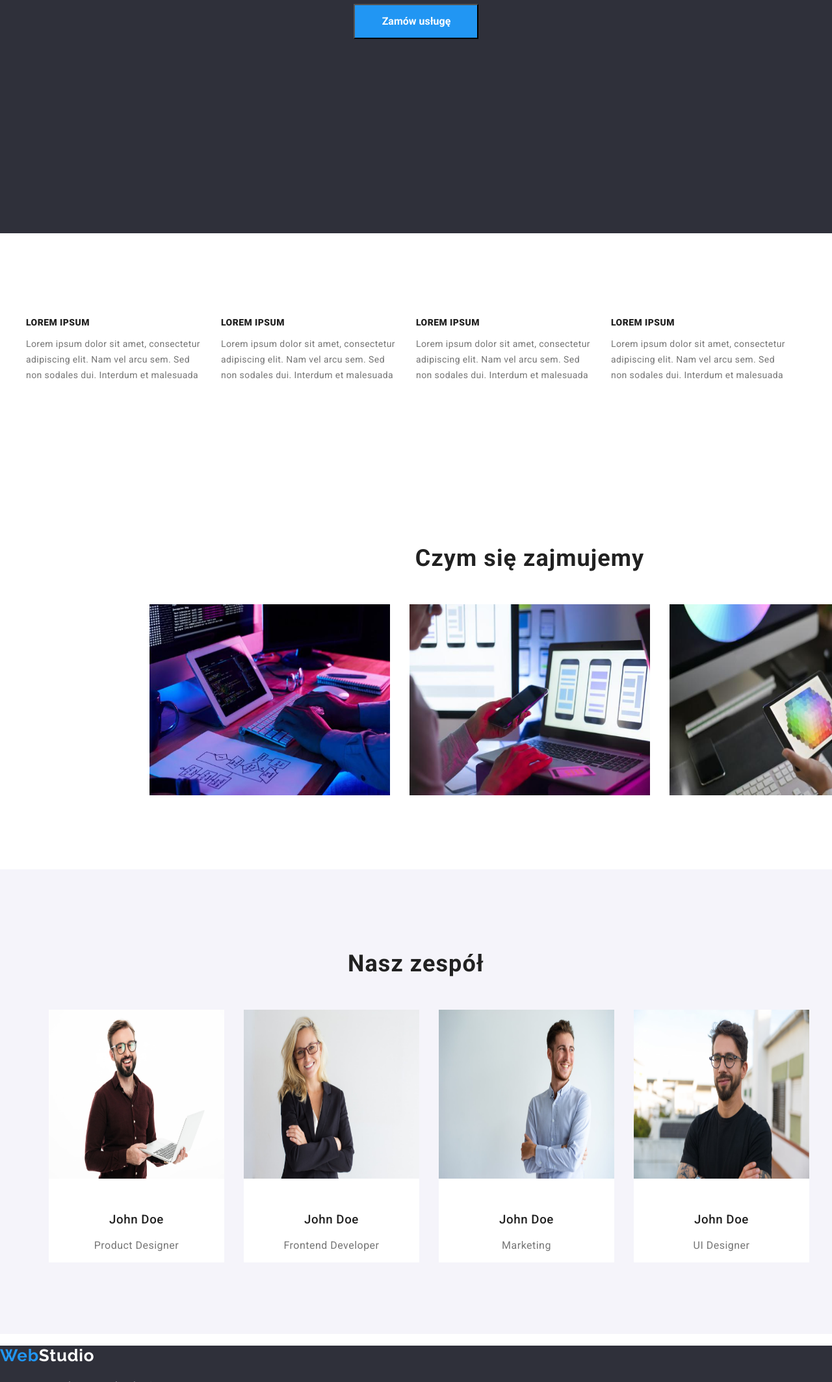
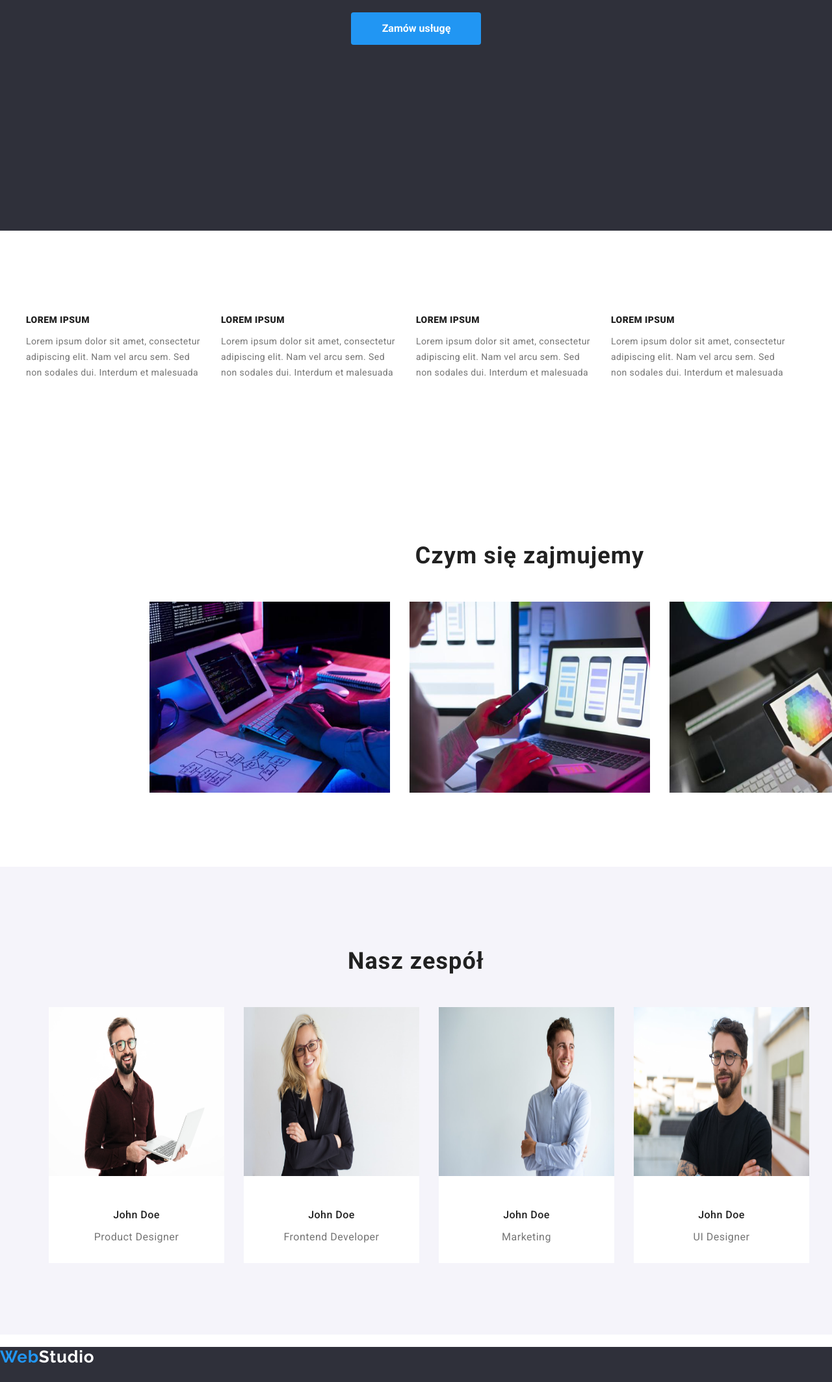
Before and after one commit to UlaMazurek/goit-markup-hw-08, a plain HTML site: page index.html in a window 1280 px wide. Shown: the part 516-2643 px from the top of the page at 65% size. Drawn offline with nearby package versions, Linux system fonts and the light colour scheme.

Commit message:
updated files

```diff
--- a/css/style.css
+++ b/css/style.css
@@ -106,16 +106,15 @@ text-align: center;
 letter-spacing: 0.06em;
 }
 
-.section {padding: 94px 0;
+.section {padding-top: 94px;
+    padding-bottom: 94px;
 }
-
-section {display: block;}
 
 .text-title {font-weight: 900;
 color: var(--white);
 font-size: 44px;
 line-height: 1.36;
-margin-top: 195px;
+margin-top: 208px;
 margin-bottom: 30px;
 }
 
@@ -125,7 +124,10 @@ font-size: 16px;
 line-height: 1.88;
 background-color:var(--active-color);
 padding: 10px 41px 10px 42px;
-margin-bottom: 205px;
+width: 200px;
+border-radius: 4px;
+border-style: hidden;
+margin-bottom: 192px;
 }
 
 .asset-list {display: flex;
@@ -155,6 +157,8 @@ margin-left: 215px;
 margin-right: 215px;
 }
 
+.scope .section {padding-top: 0px;}
+
 .scope-title {font-weight: 700;
 font-size: 36px;
 line-height: 1.17;
@@ -183,13 +187,15 @@ margin-bottom: 50px;
 line-height: 1.17;
 color: var(--beige);
 letter-spacing: 0.03em;
+margin-bottom: 30px;
 }
 
-.name {font-weight: 500;  member-title
+.name {font-weight: 500;
 font-size: 16px;
 line-height: 1.17;
 color: var(--main-color);
 letter-spacing: 0.03em;
+margin-bottom: 10px;
 }
 
 .team-list > li {
```
Also changed, not shown: index.html (+0 -1 lines).
